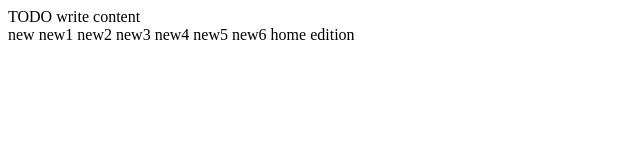
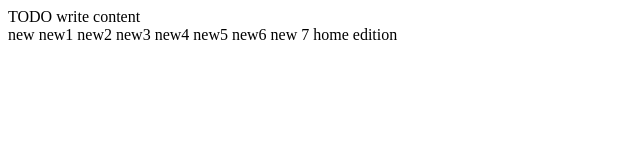
Before and after one commit to Hlushakov/project, a website: page public_html/index.html in a window 1280 px wide. Shown: the full height of the page, 0-640 px from the left. Drawn offline with Linux system fonts and the light colour scheme.

Commit message:
new text home edition

```diff
--- a/public_html/index.html
+++ b/public_html/index.html
@@ -18,7 +18,7 @@
                 new3
                 new4
                 new5 new6
-
+                new 7
                 home edition
     </body>
 </html>
```
